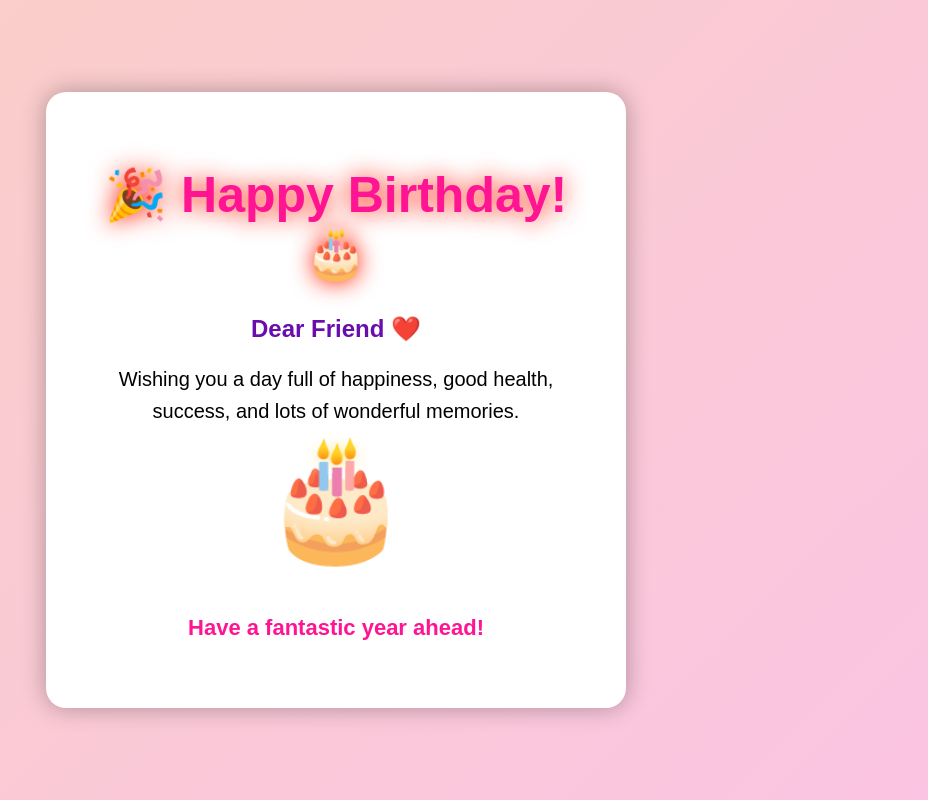
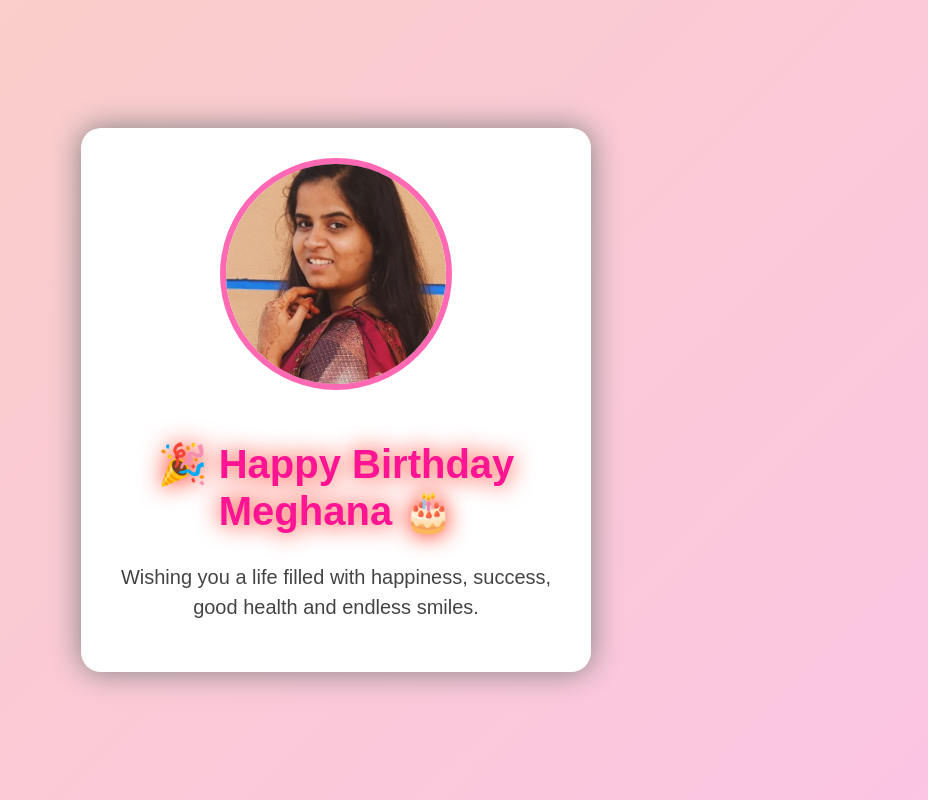
Before and after one commit to cvn21260-ui/happy-birthday-website, a Flask app: page / in a window 1280 px wide. Shown: the whole page, without its empty margins (304-1232 px from the left). Run offline with Flask 3, Linux system fonts and the light colour scheme.

Commit message:
Added Meghana photo

```diff
--- a/static/style.css
+++ b/static/style.css
@@ -3,6 +3,8 @@ body{
 margin:0;
 
 padding:0;
+
+height:100vh;
 
 display:flex;
 
@@ -10,15 +12,13 @@ justify-content:center;
 
 align-items:center;
 
-height:100vh;
-
-font-family:Arial, sans-serif;
-
 background:linear-gradient(135deg,#ff9a9e,#fad0c4,#fbc2eb,#a18cd1);
 
 background-size:400% 400%;
 
-animation:bgmove 10s ease infinite;
+animation:bgmove 10s infinite;
+
+font-family:Arial;
 
 }
 
@@ -36,15 +36,31 @@ animation:bgmove 10s ease infinite;
 
 background:white;
 
-padding:40px;
+width:450px;
 
-width:500px;
+padding:30px;
 
 text-align:center;
 
 border-radius:20px;
 
-box-shadow:0 0 25px rgba(0,0,0,0.3);
+box-shadow:0 0 30px gray;
+
+}
+
+.photo{
+
+width:220px;
+
+height:220px;
+
+border-radius:50%;
+
+object-fit:cover;
+
+border:6px solid hotpink;
+
+margin-bottom:20px;
 
 }
 
@@ -52,7 +68,7 @@ h1{
 
 color:#ff1493;
 
-font-size:50px;
+font-size:40px;
 
 animation:glow 1s infinite alternate;
 
@@ -74,44 +90,12 @@ text-shadow:0 0 25px red;
 
 }
 
-h2{
-
-color:#6a0dad;
-
-}
-
 p{
 
 font-size:20px;
 
-line-height:1.6;
+color:#444;
+
+line-height:1.5;
 
 }
-
-.cake{
-
-font-size:120px;
-
-animation:bounce 1.2s infinite;
-
-}
-
-@keyframes bounce{
-
-50%{
-
-transform:translateY(-20px);
-
-}
-
-}
-
-.wish{
-
-color:#ff1493;
-
-font-weight:bold;
-
-font-size:22px;
-
-}
--- a/templates/index.html
+++ b/templates/index.html
@@ -1,36 +1,28 @@
 <!DOCTYPE html>
 <html>
+
 <head>
-    <title>Happy Birthday!</title>
+    <title>Happy Birthday Meghana</title>
 
     <link rel="stylesheet"
-    href="{{ url_for('static', filename='style.css') }}">
+          href="{{ url_for('static', filename='style.css') }}">
 </head>
 
 <body>
 
 <div class="card">
 
-<h1>🎉 Happy Birthday! 🎂</h1>
+    <img src="{{ url_for('static', filename='meghana.jpg') }}" class="photo">
 
-<h2>Dear Friend ❤️</h2>
+    <h1>🎉 Happy Birthday Meghana 🎂</h1>
 
-<p>
-Wishing you a day full of happiness,
-good health,
-success,
-and lots of wonderful memories.
-</p>
-
-<div class="cake">
-🎂
-</div>
-
-<p class="wish">
-Have a fantastic year ahead!
-</p>
+    <p>
+        Wishing you a life filled with happiness,
+        success, good health and endless smiles.
+    </p>
 
 </div>
 
 </body>
+
 </html>
```
Also changed, not shown: static/meghana.JPG (added).
